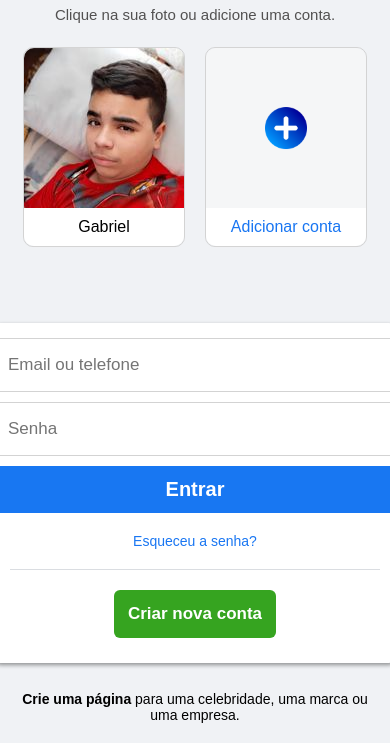
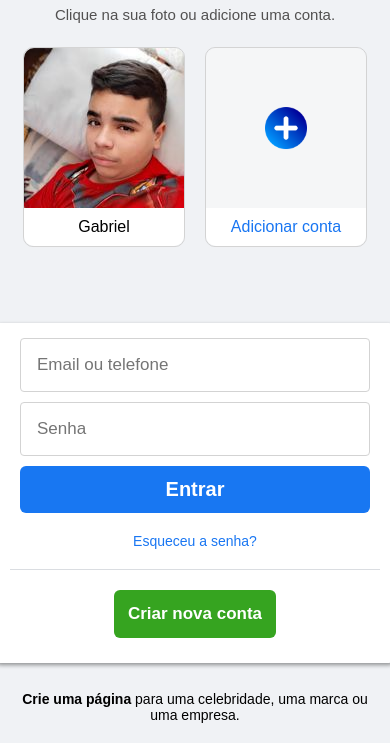
Before and after one commit to Gabriel740G/projeto-facebook, a plain HTML site: page index.html in a window 390 px wide. Shown: the part 111-854 px from the top of the page. Drawn offline with Linux system fonts and the light colour scheme.

Commit message:
Add files via upload

```diff
--- a/estilos/media-query.css
+++ b/estilos/media-query.css
@@ -12,10 +12,6 @@
         margin-top: 14%;
     }
 
-    .campos, #btn-submit {
-        width: 160%;
-    }
-
     #texto-anuncio {
         margin-bottom: 5%;
     }
```
